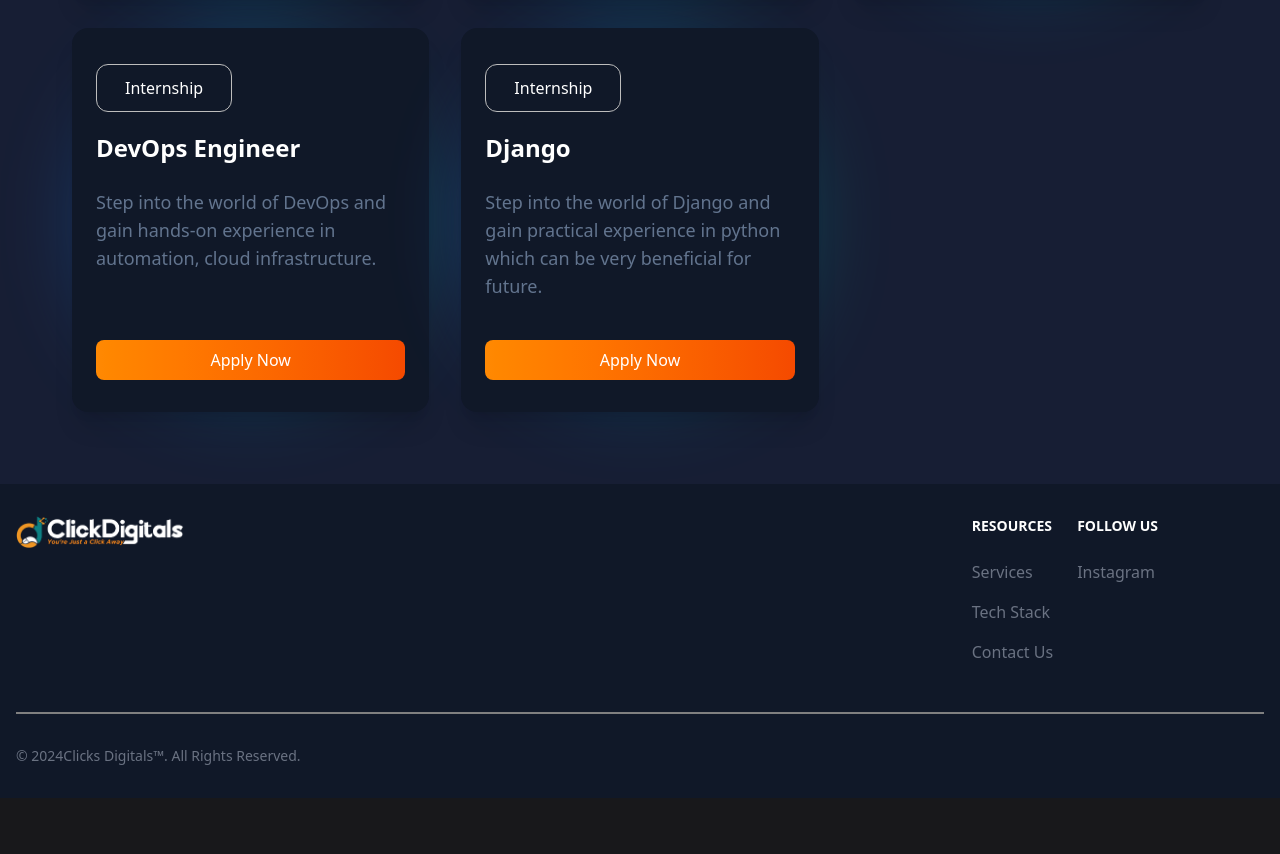
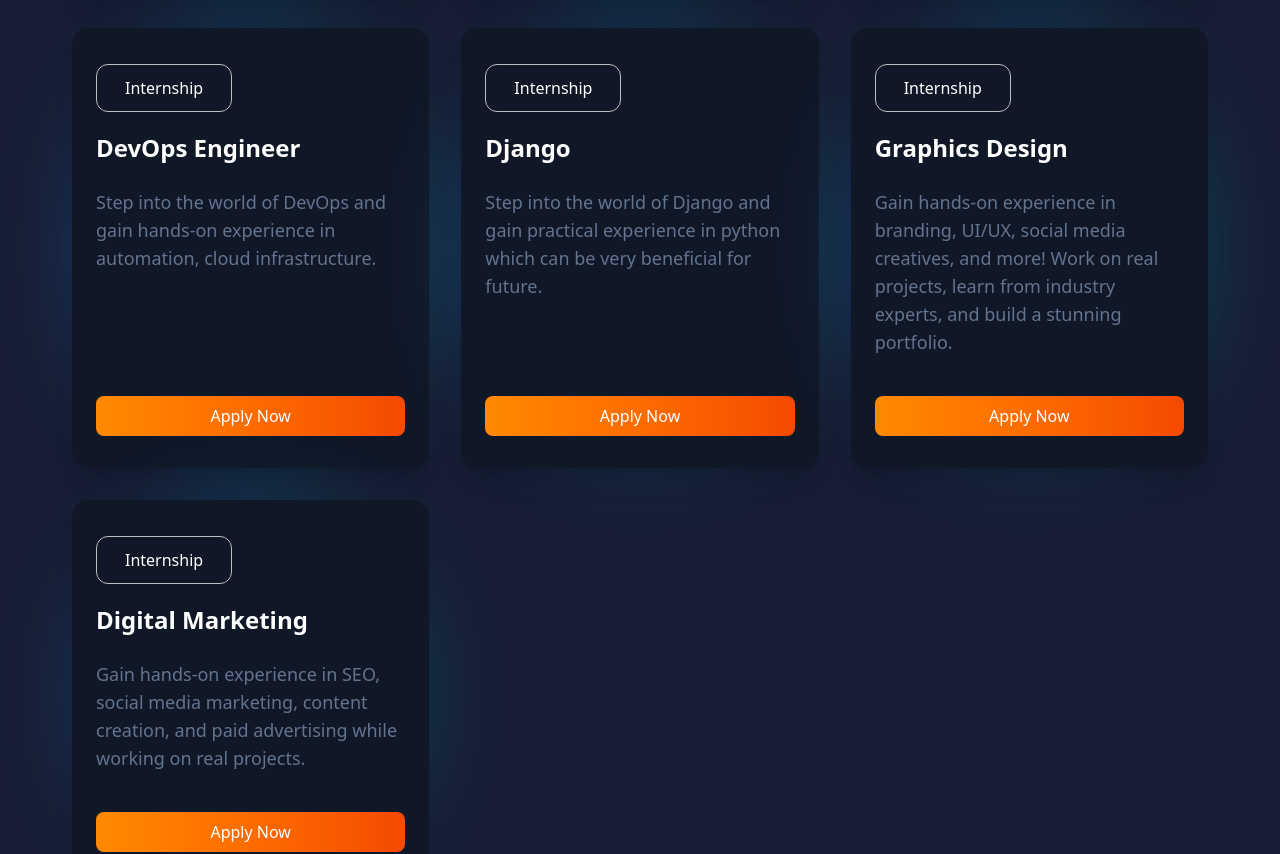
Before and after one commit to rrabir12/ClickDigital, a React (Vite) app: page /internship in a window 1280 px wide. Shown: the part 1180-2034 px from the top of the page. Before the commit the page ends 1978 px from the top, so only its background shows below. Built offline with nearby package versions, Linux system fonts and the light colour scheme.

Commit message:
few things added

```diff
--- a/src/components/Teams.jsx
+++ b/src/components/Teams.jsx
@@ -169,7 +169,7 @@
           <h3 className="text-xl font-bold text-white mb-2">Rabi Roy</h3>
           <p className="text-blue-200 mb-4">Developer</p>
           <p className="text-blue-100 text-sm mb-4">
-            Operations expert with a focus on scaling businesses.
+          Crafting innovative and scalable digital solutions to elevate your business in the digital world.
           </p>
           <div className="flex justify-center gap-4">
             <a
@@ -205,7 +205,7 @@
           <h3 className="text-xl font-bold text-white mb-2">Bipin Xettry</h3>
           <p className="text-blue-200 mb-4">Advisor</p>
           <p className="text-blue-100 text-sm mb-4">
-            Operations expert with a focus on scaling businesses.
+          Our commitment is to provide expert guidance and innovative solutions to help your business thrive.
           </p>
           <div className="flex justify-center gap-4">
             <a
--- a/src/pages/Internship/Internship.jsx
+++ b/src/pages/Internship/Internship.jsx
@@ -41,6 +41,16 @@
       title: "Django",
       description:
         "Step into the world of Django and gain practical experience in python which can be very beneficial for future.",
+    },
+    {
+      title: "Graphics Design",
+      description:
+        "Gain hands-on experience in branding, UI/UX, social media creatives, and more! Work on real projects, learn from industry experts, and build a stunning portfolio.",
+    },
+    {
+      title: "Digital Marketing",
+      description:
+        "Gain hands-on experience in SEO, social media marketing, content creation, and paid advertising while working on real projects.",
     },
   ];
 
```
Also changed, not shown: src/assets/bipin.png.
